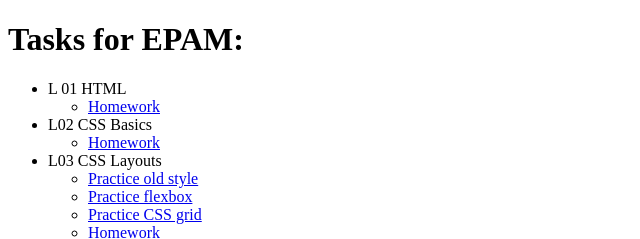
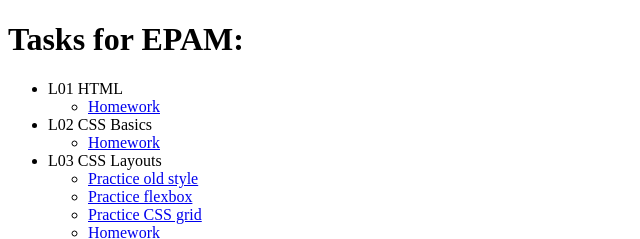
Before and after one commit to Tserkovna/github.io, a plain HTML site: page index.html in a window 1280 px wide. Shown: the top 239 px of the page, 0-640 px from the left. Drawn offline with Linux system fonts and the light colour scheme.

Commit message:
Revert "add changes"
This reverts commit c51c3f4160662616b49da61022460a8a8b9b6bbf.

```diff
--- a/index.html
+++ b/index.html
@@ -10,7 +10,7 @@
 
     <nav>
     <ul>
-      <li>L 01 HTML</li>
+      <li>L01 HTML</li>
       <ul>
         <li><a href="https://tserkovna.github.io/github.io/Lecture1/" target="_blank">Homework</a></li>
       </ul>
```
